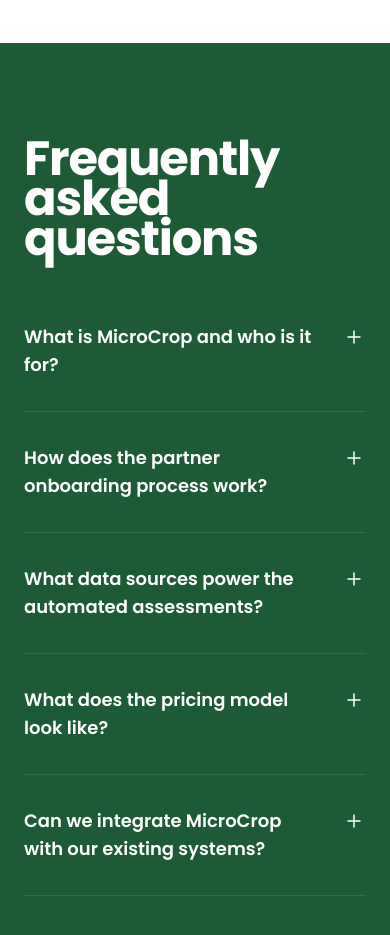
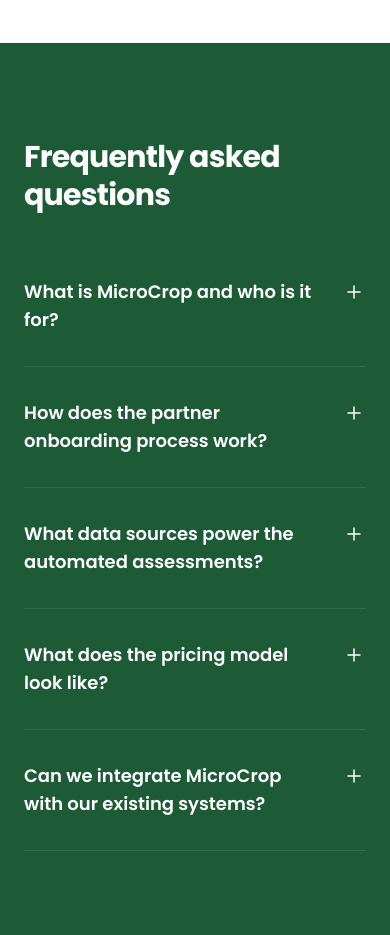
Before and after one commit to Microcrop-Protocol/micro-crop-1, a Next.js app: page / in a window 390 px wide. Shown: the part 10820-11755 px from the top of the page. Built offline with nearby package versions, Linux system fonts and the light colour scheme.

Commit message:
fix: make FAQ heading responsive with smaller text on mobile

```diff
--- a/components/Faqs.tsx
+++ b/components/Faqs.tsx
@@ -36,7 +36,7 @@
         <div className="bg-[#1D5B37]">
             <div className="mx-auto max-w-7xl px-6 py-24 sm:py-32 lg:px-8 lg:py-40">
                 <div className="mx-auto max-w-4xl">
-                    <h2 className="text-5xl font-bold leading-10 tracking-tight text-white mb-12">Frequently asked questions</h2>
+                    <h2 className="text-3xl sm:text-5xl font-bold leading-tight tracking-tight text-white mb-12">Frequently asked questions</h2>
                     <dl className="space-y-4">
                         {faqs.map((faq) => (
                             <Disclosure as="div" key={faq.question} className="border-b border-white/10 pb-4">
```
